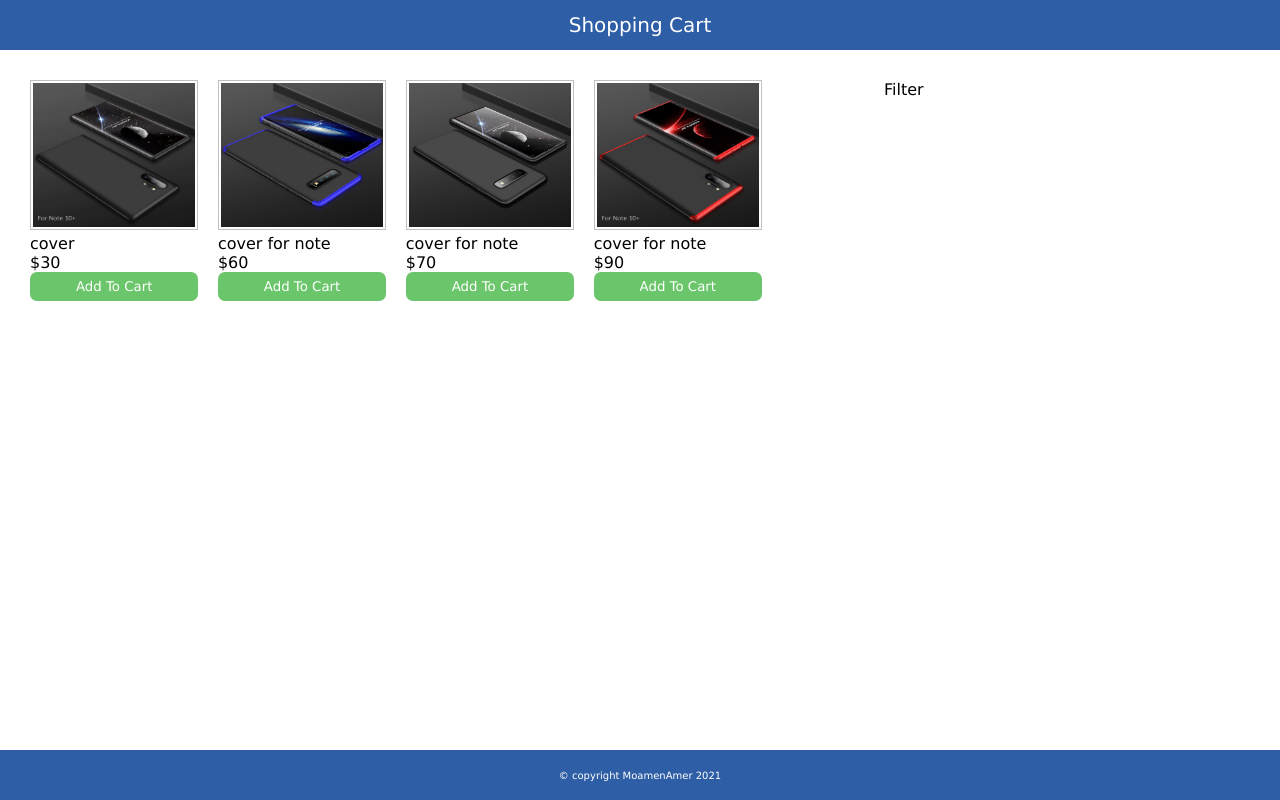
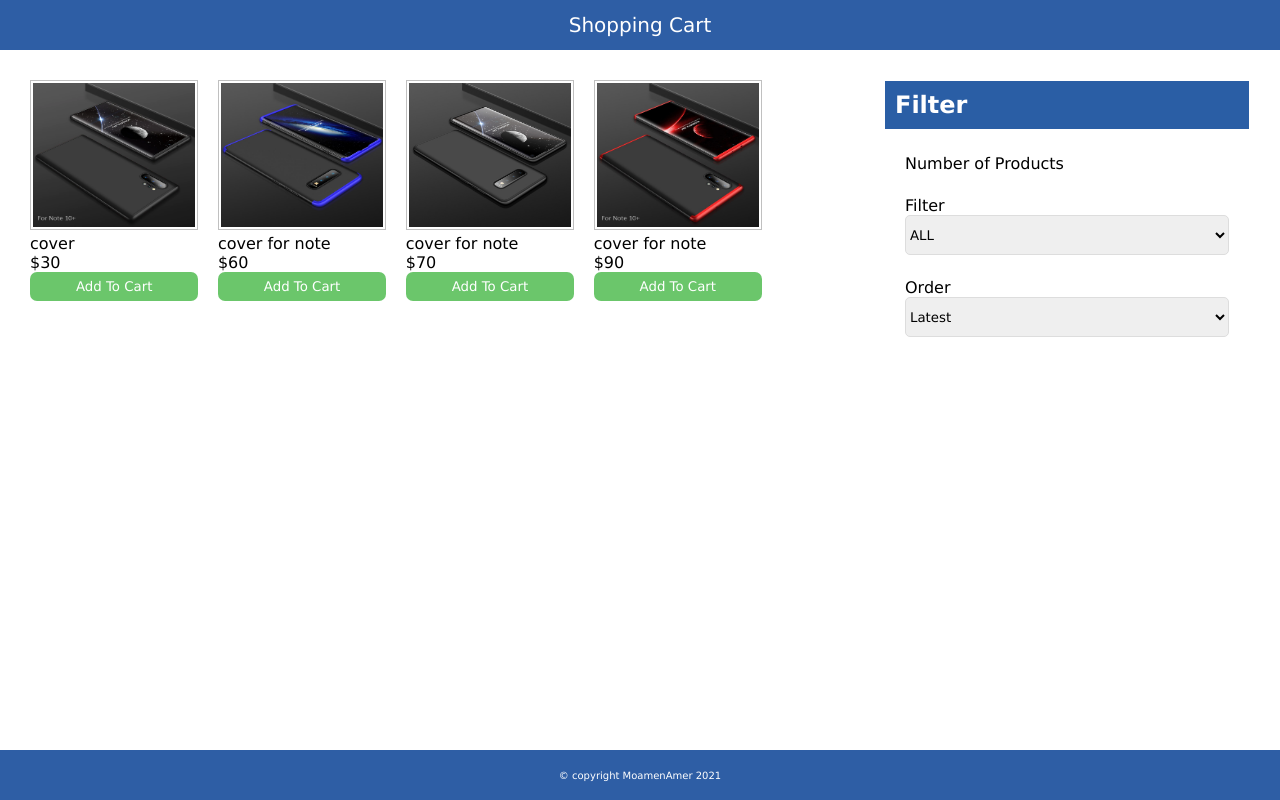
Before and after one commit to moamen122/React-shopping-Cart, a React (Create React App) app in the folder Client/: page / in a window 1280 px wide. Built offline with nearby package versions, Linux system fonts and the light colour scheme.

Commit message:
add filter comp

```diff
--- a/Client/src/App.js
+++ b/Client/src/App.js
@@ -4,6 +4,7 @@ import Footer from "./components/Footer/Footer";
 import { words } from "./words";
 import data from './data.json';
 import Products from "./components/Products/Products";
+import Filter from "./components/Filter/Filter";
 
 function App() {
   const [products, setProducts] = useState(data);
@@ -14,8 +15,8 @@ function App() {
       <main>
         <div className="wrapper">
           <Products products={products} />
-          <div className="filter-wrapper">Filter</div>
-        </div>      </main>
+          <Filter />
+        </div>     </main>
       <Footer />
 
     </div>
--- /dev/null
+++ b/Client/src/components/Filter/Filter.js
@@ -0,0 +1,30 @@
+import React from 'react'
+import '../../css/Filter/Filter.css'
+function Filter() {
+    return (
+        <div className="filter-wrapper">
+            <h2 className="filter-title">Filter</h2>
+            <div className="num-of-products">Number of Products</div>
+            <div className="filter-by-size">
+                <span>Filter</span>
+                <select className="select">
+                    <option value="ALL">ALL</option>
+                    <option value="Note9">Note9</option>
+                    <option value="Note10">Note10</option>
+                    <option value="Note20">Note20</option>
+                    <option value="Note20ultra">Note20ultra</option>
+                </select>
+            </div>
+            <div className="Order">
+                <span>Order</span>
+                <select className="filter-Order">
+                    <option value="ALL">Latest</option>
+                    <option value="Note9">Lower</option>
+                    <option value="Note10">Highest</option>
+                </select>
+            </div>
+        </div>
+    )
+}
+
+export default Filter
--- /dev/null
+++ b/Client/src/components/Filter/Filter.scss
@@ -0,0 +1,27 @@
+.filter-wrapper {
+    background:white;
+    border:1px solid white;
+    display: flex;
+    flex-direction: column;
+
+    .filter-title
+    {
+        background-color: #2a5ea5;
+        padding: 10px;
+        color: white;
+        margin-bottom: 20px;
+
+
+    }
+    > div {
+        padding: 5px 20px;
+        margin-bottom: 13px;
+    }
+    select{
+        display:block;
+        height: 40px;
+        border :1px solid #ddd;
+        width: 100%;
+        border-radius: 5px;
+    }
+}
--- /dev/null
+++ b/Client/src/css/Filter/Filter.css
@@ -0,0 +1,23 @@
+.filter-wrapper {
+  background: white;
+  border: 1px solid white;
+  display: flex;
+  flex-direction: column;
+}
+.filter-wrapper .filter-title {
+  background-color: #2a5ea5;
+  padding: 10px;
+  color: white;
+  margin-bottom: 20px;
+}
+.filter-wrapper > div {
+  padding: 5px 20px;
+  margin-bottom: 13px;
+}
+.filter-wrapper select {
+  display: block;
+  height: 40px;
+  border: 1px solid #ddd;
+  width: 100%;
+  border-radius: 5px;
+}
--- a/Client/src/data.json
+++ b/Client/src/data.json
@@ -28,8 +28,10 @@
         "desc": "this is cover for note 10",
         "price": 70,
         "model": [
-            "note 10",
-            " note 9"
+            "Note9",
+            "Note10",
+            "Note20",
+            "Note20ultra"
         ]
     },
     {
@@ -39,8 +41,9 @@
         "desc": "this is cover for note 10",
         "price": 90,
         "model": [
-            "note 10",
-            " note 9"
+            "Note10",
+            "Note20",
+            "Note20ultra"
         ]
     }
 ]
```
